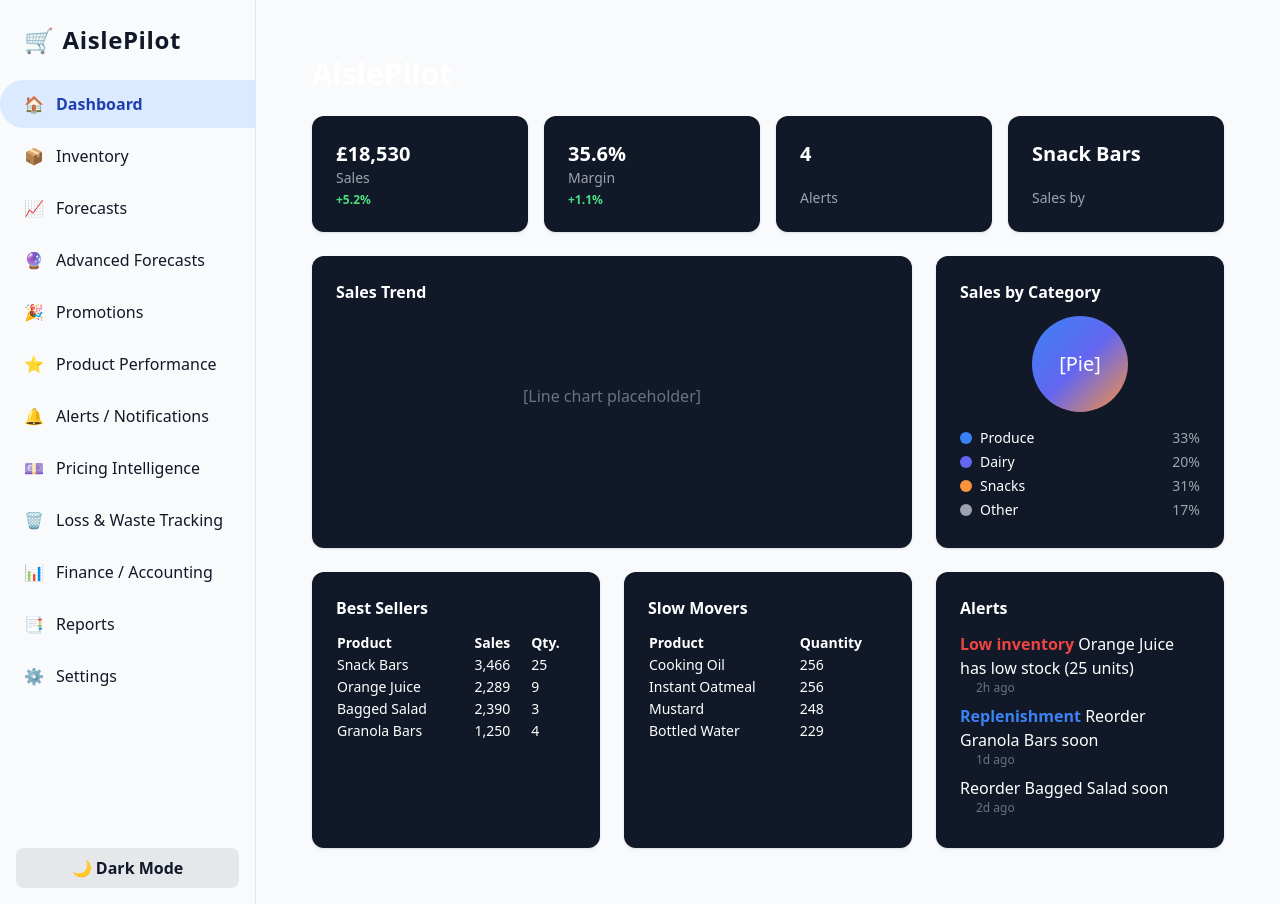
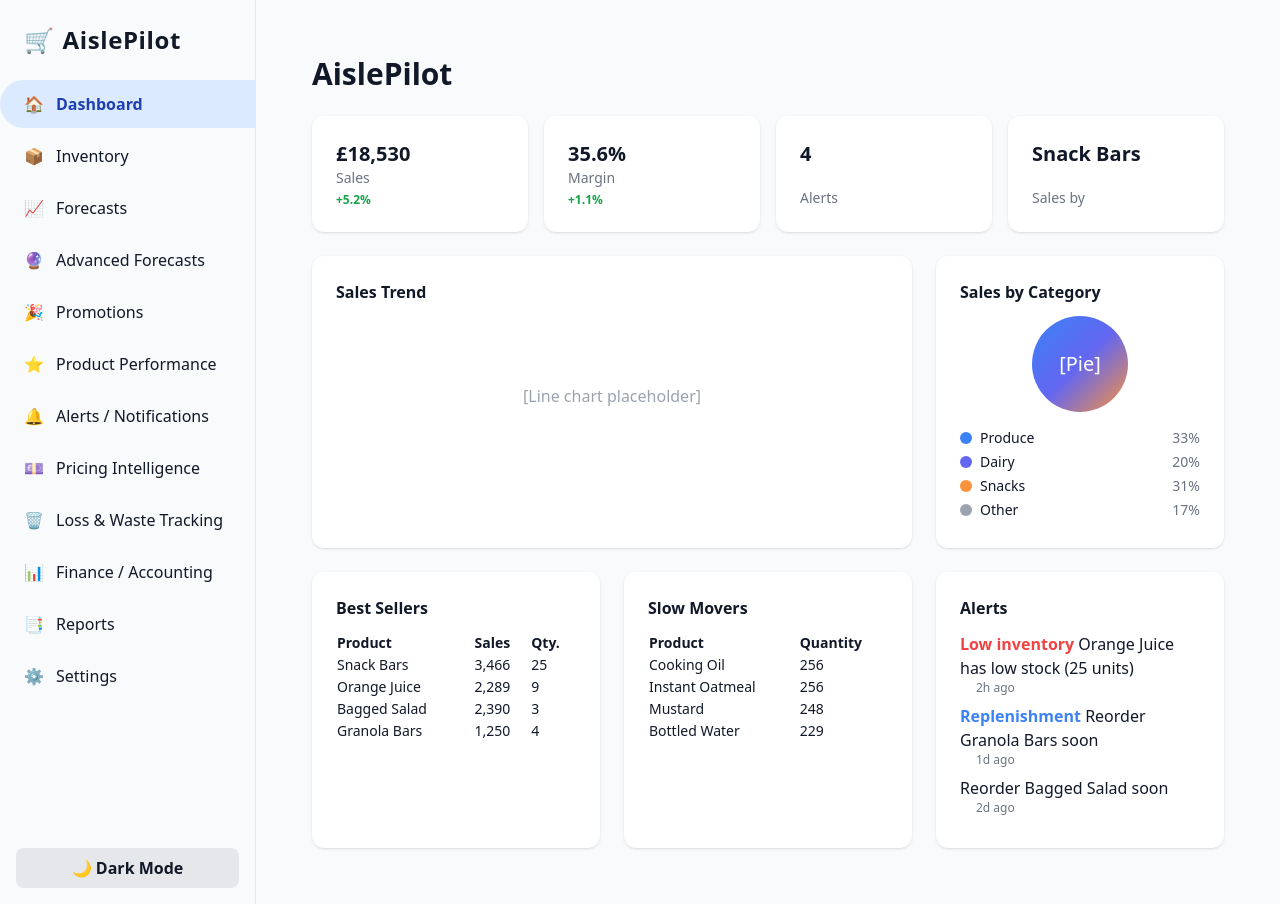
Before and after one commit to Kishore094/aislepilot-ui, a React (Create React App) app: page / in a window 1280 px wide. Both pictures are taken after typing "Sample", "Sample123" into the empty fields and a click on the button "Login". Built offline with nearby package versions, Linux system fonts and the light colour scheme.

Commit message:
Update Dashboard.js
Dark/Light mode toggle

```diff
--- a/src/pages/Dashboard.js
+++ b/src/pages/Dashboard.js
@@ -37,15 +37,24 @@ const alerts = [
 export default function Dashboard() {
   return (
     <div className="p-2 md:p-6">
-      <h1 className="text-3xl font-bold mb-6 text-white dark:text-white">AislePilot</h1>
+      <h1 className="text-3xl font-bold mb-6 text-gray-900 dark:text-white">AislePilot</h1>
       {/* KPI cards */}
       <div className="grid grid-cols-2 md:grid-cols-4 gap-4 mb-6">
         {kpis.map((kpi, i) => (
-          <div key={i} className="bg-gray-900 dark:bg-gray-900 rounded-xl p-6 shadow flex flex-col justify-between">
-            <div className="text-xl font-bold text-white">{kpi.value}</div>
-            <div className="text-gray-400 text-sm">{kpi.label}</div>
+          <div
+            key={i}
+            className="bg-white dark:bg-gray-900 rounded-xl p-6 shadow flex flex-col justify-between"
+          >
+            <div className="text-xl font-bold text-gray-900 dark:text-white">
+              {kpi.value}
+            </div>
+            <div className="text-gray-500 dark:text-gray-400 text-sm">
+              {kpi.label}
+            </div>
             {kpi.change && (
-              <div className="text-green-400 text-xs font-bold mt-1">{kpi.change}</div>
+              <div className="text-green-600 dark:text-green-400 text-xs font-bold mt-1">
+                {kpi.change}
+              </div>
             )}
           </div>
         ))}
@@ -53,16 +62,22 @@ export default function Dashboard() {
       {/* Main content */}
       <div className="grid grid-cols-1 md:grid-cols-3 gap-6 mb-6">
         {/* Sales Trend */}
-        <div className="bg-gray-900 dark:bg-gray-900 rounded-xl p-6 shadow col-span-2">
-          <div className="text-white font-semibold mb-3">Sales Trend</div>
+        <div className="bg-white dark:bg-gray-900 rounded-xl p-6 shadow col-span-2">
+          <div className="text-gray-900 dark:text-white font-semibold mb-3">
+            Sales Trend
+          </div>
           {/* Placeholder for line chart */}
           <div className="h-40 flex items-center justify-center">
-            <span className="text-gray-500">[Line chart placeholder]</span>
+            <span className="text-gray-400 dark:text-gray-500">
+              [Line chart placeholder]
+            </span>
           </div>
         </div>
         {/* Sales by Category */}
-        <div className="bg-gray-900 dark:bg-gray-900 rounded-xl p-6 shadow">
-          <div className="text-white font-semibold mb-3">Sales by Category</div>
+        <div className="bg-white dark:bg-gray-900 rounded-xl p-6 shadow">
+          <div className="text-gray-900 dark:text-white font-semibold mb-3">
+            Sales by Category
+          </div>
           {/* Pie chart placeholder */}
           <div className="flex justify-center mb-4">
             <div className="w-24 h-24 rounded-full bg-gradient-to-br from-blue-500 via-indigo-500 to-orange-400 flex items-center justify-center text-xl text-white">
@@ -72,9 +87,15 @@ export default function Dashboard() {
           <ul className="text-sm">
             {salesByCategory.map((cat, idx) => (
               <li key={cat.label} className="flex items-center gap-2 mb-1">
-                <span className={`inline-block w-3 h-3 rounded-full ${cat.color}`}></span>
-                <span className="text-white">{cat.label}</span>
-                <span className="ml-auto text-gray-400">{cat.value}%</span>
+                <span
+                  className={`inline-block w-3 h-3 rounded-full ${cat.color}`}
+                ></span>
+                <span className="text-gray-900 dark:text-white">
+                  {cat.label}
+                </span>
+                <span className="ml-auto text-gray-500 dark:text-gray-400">
+                  {cat.value}%
+                </span>
               </li>
             ))}
           </ul>
@@ -83,9 +104,11 @@ export default function Dashboard() {
       {/* Lower Section */}
       <div className="grid grid-cols-1 md:grid-cols-3 gap-6">
         {/* Best Sellers */}
-        <div className="bg-gray-900 dark:bg-gray-900 rounded-xl p-6 shadow">
-          <div className="text-white font-semibold mb-3">Best Sellers</div>
-          <table className="w-full text-left text-white text-sm">
+        <div className="bg-white dark:bg-gray-900 rounded-xl p-6 shadow">
+          <div className="text-gray-900 dark:text-white font-semibold mb-3">
+            Best Sellers
+          </div>
+          <table className="w-full text-left text-gray-900 dark:text-white text-sm">
             <thead>
               <tr>
                 <th>Product</th>
@@ -105,9 +128,11 @@ export default function Dashboard() {
           </table>
         </div>
         {/* Slow Movers */}
-        <div className="bg-gray-900 dark:bg-gray-900 rounded-xl p-6 shadow">
-          <div className="text-white font-semibold mb-3">Slow Movers</div>
-          <table className="w-full text-left text-white text-sm">
+        <div className="bg-white dark:bg-gray-900 rounded-xl p-6 shadow">
+          <div className="text-gray-900 dark:text-white font-semibold mb-3">
+            Slow Movers
+          </div>
+          <table className="w-full text-left text-gray-900 dark:text-white text-sm">
             <thead>
               <tr>
                 <th>Product</th>
@@ -115,7 +140,7 @@ export default function Dashboard() {
               </tr>
             </thead>
             <tbody>
-              {slowMovers.map(item => (
+              {slowMovers.map((item) => (
                 <tr key={item.product}>
                   <td>{item.product}</td>
                   <td>{item.qty}</td>
@@ -125,14 +150,22 @@ export default function Dashboard() {
           </table>
         </div>
         {/* Alerts */}
-        <div className="bg-gray-900 dark:bg-gray-900 rounded-xl p-6 shadow">
-          <div className="text-white font-semibold mb-3">Alerts</div>
+        <div className="bg-white dark:bg-gray-900 rounded-xl p-6 shadow">
+          <div className="text-gray-900 dark:text-white font-semibold mb-3">
+            Alerts
+          </div>
           <ul>
             {alerts.map((alert, idx) => (
               <li key={idx} className="mb-2">
-                <span className={`font-semibold ${alert.color}`}>{alert.type} </span>
-                <span className="text-white">{alert.detail}</span>
-                <span className="block text-gray-500 text-xs ml-4">{alert.time}</span>
+                <span className={`font-semibold ${alert.color}`}>
+                  {alert.type}{" "}
+                </span>
+                <span className="text-gray-900 dark:text-white">
+                  {alert.detail}
+                </span>
+                <span className="block text-gray-500 dark:text-gray-400 text-xs ml-4">
+                  {alert.time}
+                </span>
               </li>
             ))}
           </ul>
```
